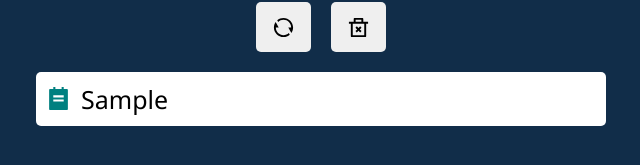
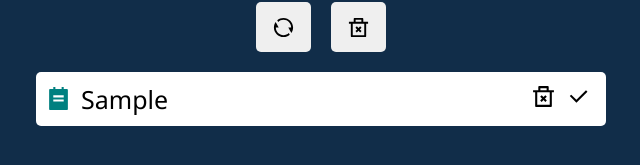
Before and after one commit to KonstPartner/React-Todo-App, a React (Create React App) app: page / in a window 1280 px wide. Both pictures are taken after typing "Sample" into the empty fields and a click on the button "Submit". Shown: the part 189-354 px from the top of the page, without its empty margins (319-959 px from the left). Built offline with nearby package versions, Linux system fonts and the light colour scheme.

Commit message:
Added todo icons, moved todo to stage todoV2

```diff
--- a/src/components/Todo.jsx
+++ b/src/components/Todo.jsx
@@ -1,12 +1,22 @@
 import React from 'react'
-import { RiTodoFill } from "react-icons/ri";
+import { RiTodoFill, RiCheckFill, RiDeleteBin2Line } from 'react-icons/ri'
 import styles from './Todo.module.css'
 
-const Todo = ({todo}) => {
+const Todo = ({ todo, deleteTodo, toggleCompleted }) => {
   return (
     <div className={styles.todoContainer}>
-    <RiTodoFill className={styles.todoIcon}/>
-    <p>{todo}</p>
+      <RiTodoFill className={styles.todoIcon} />
+      <p>{todo.text}</p>
+      <div className={styles.todoClickableIconsContainer}>
+        <RiDeleteBin2Line
+          className={styles.todoClickableIcons}
+          onClick={() => deleteTodo(todo.id)}
+        />
+        <RiCheckFill
+          className={styles.todoClickableIcons}
+          onClick={() => toggleCompleted(todo.id)}
+        />
+      </div>
     </div>
   )
 }
--- a/src/components/Todo.module.css
+++ b/src/components/Todo.module.css
@@ -10,6 +10,12 @@
   border-radius: 5px;
 }
 
+.completed{
+  background-color: none;
+  border: 2px solid grey;
+  color: grey;
+}
+
 .todoIcon{
   font-size: 25px;
   color: teal;
@@ -19,3 +25,17 @@
 .todoContainer p {
   font-size: 25px;
 }
+
+.todoClickableIconsContainer{
+  margin-right: 0;
+  margin-left: auto;
+}
+
+.todoClickableIcons{
+  font-size: 25px;
+  margin: 0 5px;
+}
+
+.todoClickableIcons:hover{
+  transform: scale(1.4);
+}
--- a/src/components/TodoContainer.jsx
+++ b/src/components/TodoContainer.jsx
@@ -13,16 +13,37 @@ const TodoContainer = () => {
   //   localStorage.setItem('todos', JSON.stringify(todos))
   // }, [todos])
 
-
   const addTodo = (todo) => {
     setTodos([...todos, todo])
+  }
+
+  const deleteTodo = (id) => {
+    setTodos(todos.filter((todo) => todo.id !== id))
+  }
+
+  const toggleCompleted = (id) => {
+    setTodos(
+      todos.map((todo) =>
+        todo.id === id ? { ...todo, isCompleted: !todo.isCompleted } : todo
+      )
+    )
+  }
+
+  const deleteCompletedTodos = () => {
+    setTodos(todos.filter((todo) => !todo.isCompleted))
   }
 
   return (
     <>
       <h1>Todo App</h1>
       <TodoForm addTodo={addTodo} />
-      <TodoList clearTodos={() => setTodos([])} todos={todos}/>
+      <TodoList
+        deleteCompletedTodos={deleteCompletedTodos}
+        toggleCompleted={toggleCompleted}
+        deleteTodo={deleteTodo}
+        clearTodos={() => setTodos([])}
+        todos={todos}
+      />
     </>
   )
 }
--- a/src/components/TodoForm.jsx
+++ b/src/components/TodoForm.jsx
@@ -3,12 +3,14 @@ import Button from 'utils/Button'
 import { v4 as uuidv4 } from 'uuid'
 
 const TodoForm = ({ addTodo }) => {
-  const [todo, setTodo] = useState({ id: uuidv4(), text: '' })
+  const defaultTodo = { id: uuidv4(), text: '', isCompleted: false }
+
+  const [todo, setTodo] = useState({ ...defaultTodo })
 
   const handleSubmit = (event) => {
     event.preventDefault()
     addTodo(todo)
-    setTodo({ id: uuidv4(), text: '' })
+    setTodo({ ...defaultTodo })
   }
 
   return (
--- a/src/components/TodoList.jsx
+++ b/src/components/TodoList.jsx
@@ -4,25 +4,43 @@ import Todo from './Todo'
 import Button from 'utils/Button'
 import styles from './TodoList.module.css'
 
-const TodoList = ({ todos, clearTodos }) => {
+const TodoList = ({
+  todos,
+  clearTodos,
+  deleteTodo,
+  toggleCompleted,
+  deleteCompletedTodos,
+}) => {
   if (!todos.length) {
     return <h2>Todo list is empty</h2>
   }
 
+  let completedCount = 0
+
   return (
     <>
       <div className={styles.iconsContainer}>
-        <Button title='Reset todos' onClick={clearTodos}>
-          <RiRefreshLine/>
+        <Button title="Reset todos" onClick={clearTodos}>
+          <RiRefreshLine />
         </Button>
-        <Button title='Delete completed todos'>
+        <Button title="Delete completed todos" onClick={deleteCompletedTodos}>
           <RiDeleteBin2Line />
         </Button>
       </div>
-
-      {todos.map((todo) => (
-        <Todo key={todo.id} todo={todo.text} />
-      ))}
+      {todos.map((todo) => {
+        if (todo.isCompleted) {
+          completedCount += 1
+        }
+        return (
+          <Todo
+            key={todo.id}
+            toggleCompleted={toggleCompleted}
+            deleteTodo={deleteTodo}
+            todo={todo}
+          />
+        )
+      })}
+      {!!completedCount && <h2>You have completed {completedCount} {completedCount > 1 ? 'todos' : 'todo'}</h2>}
     </>
   )
 }
```
